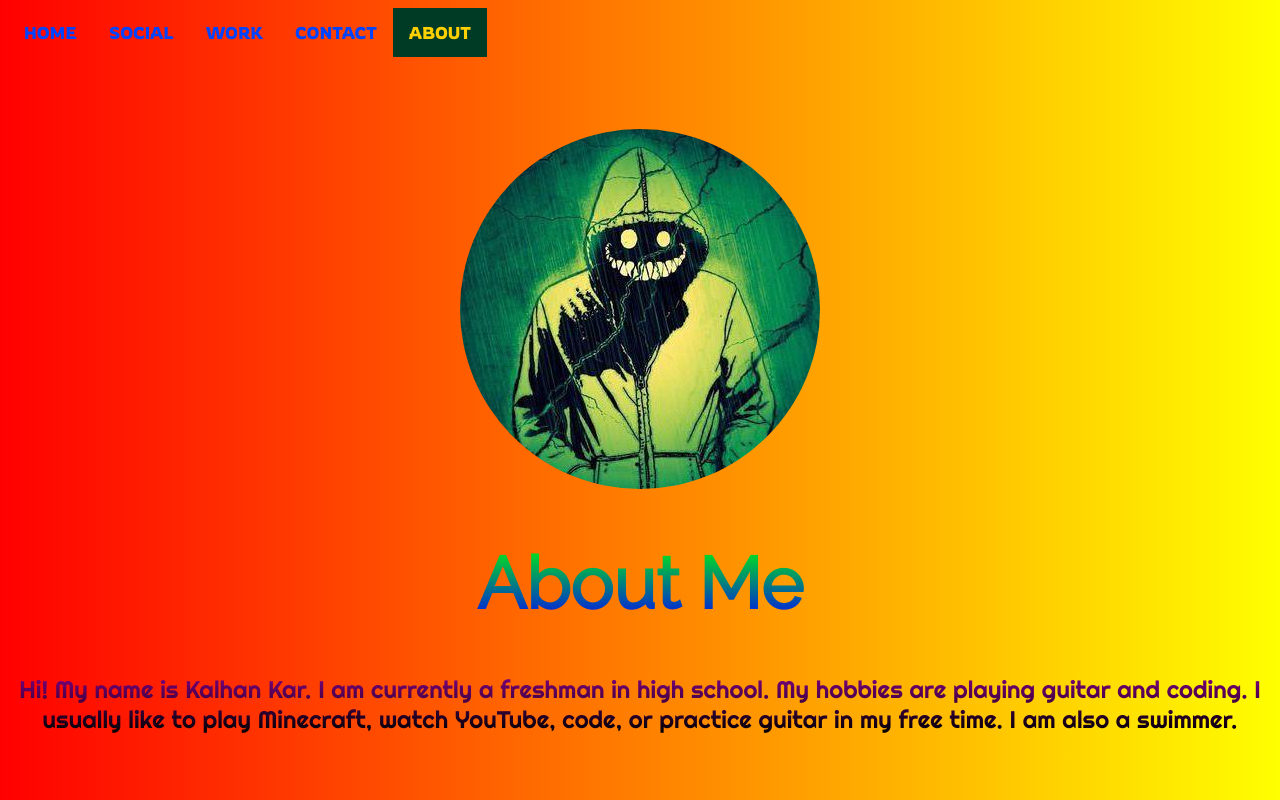
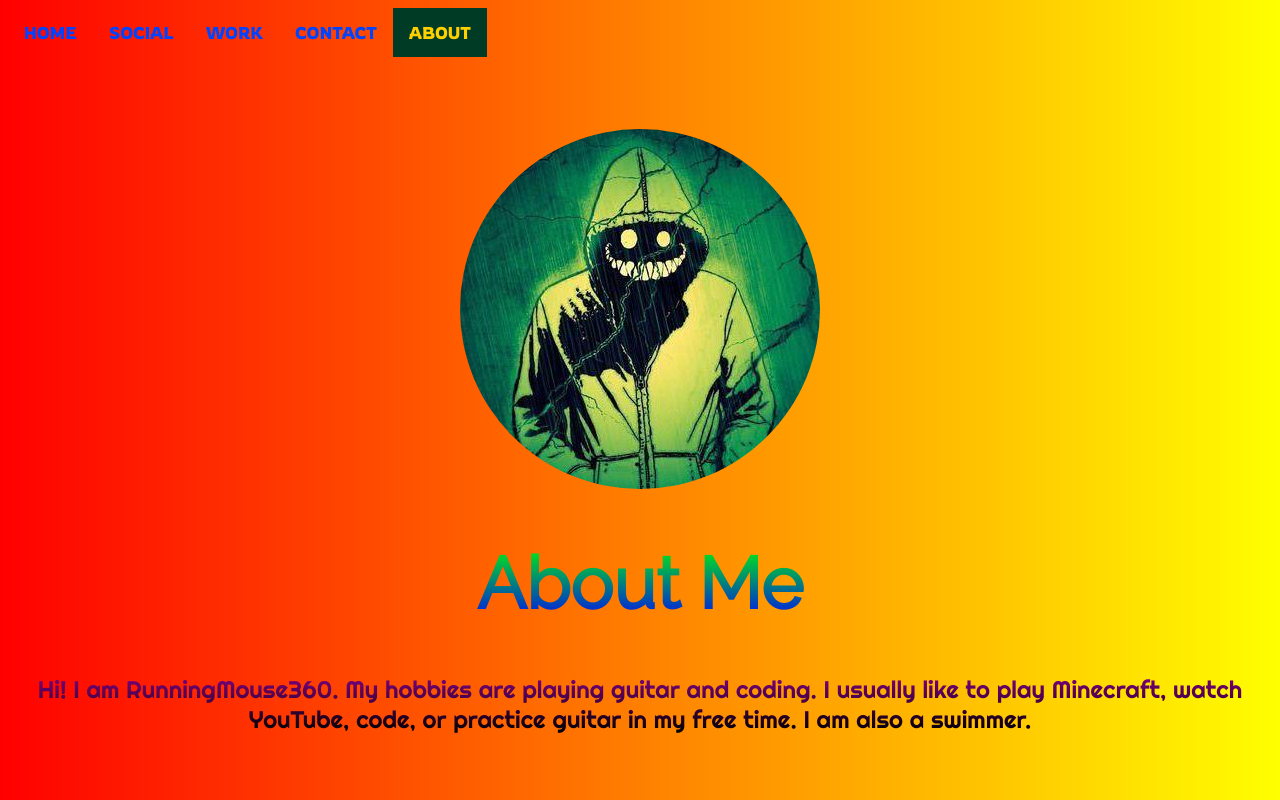
Before and after one commit to KodingKalhan/KalhanBio, a plain HTML site: page Navbar-Items/about.html in a window 1280 px wide. Drawn offline with Linux system fonts and the light colour scheme; a script that the page names is missing.

Commit message:
Update about.html

```diff
--- a/Navbar-Items/about.html
+++ b/Navbar-Items/about.html
@@ -26,8 +26,7 @@
         <br>
         <img src = "Profile.jpeg" id="pfp">
         <h1>About Me</h1>
-        <p>    Hi! My name is Kalhan Kar. I am currently a freshman in high school.
-          My hobbies are playing guitar and coding. I usually like to play Minecraft,
+        <p>    Hi! I am RunningMouse360. My hobbies are playing guitar and coding. I usually like to play Minecraft,
           watch YouTube, code, or practice guitar in my free time. I am also a swimmer.
         </p>
     </center>
```
